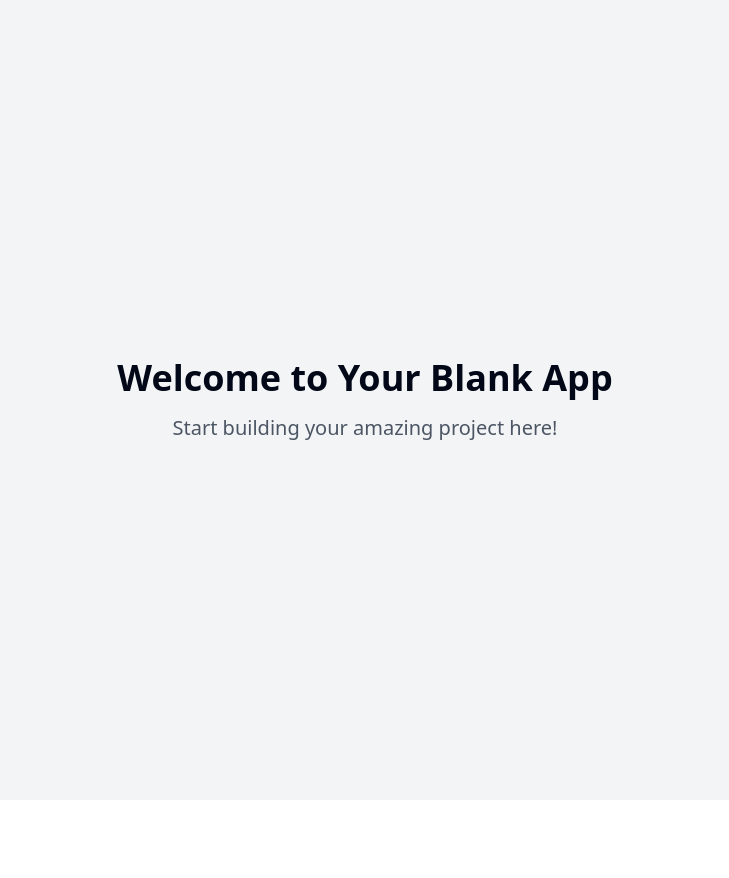
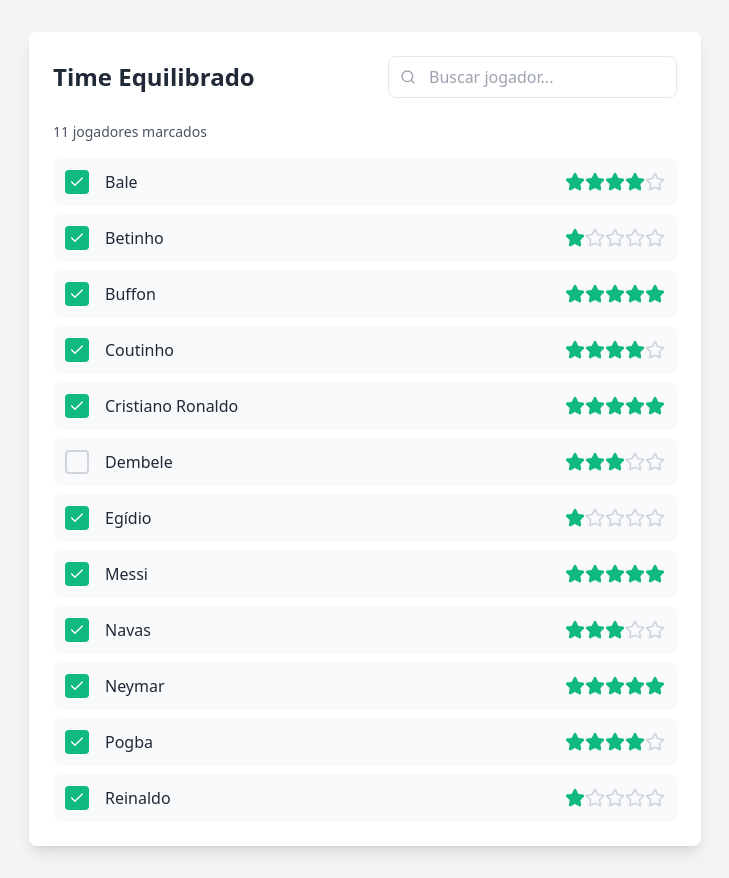
Before and after one commit to c1c3ru/visual-tapestry-app, a React (Vite) app: page / in a window 1280 px wide. Shown: the whole page, without its empty margins (275-1004 px from the left). Before the commit the page ends 800 px from the top, so only its background shows below. Built offline with nearby package versions, Linux system fonts and the light colour scheme.

Commit message:
Add application layout design
Implement a new layout design for the application based on the provided reference.
[skip gpt_engineer]

```diff
--- a/package.json
+++ b/package.json
@@ -45,6 +45,7 @@
     "cmdk": "^1.0.0",
     "date-fns": "^3.6.0",
     "embla-carousel-react": "^8.3.0",
+    "framer-motion": "^11.18.1",
     "input-otp": "^1.2.4",
     "lucide-react": "^0.462.0",
     "next-themes": "^0.3.0",
--- /dev/null
+++ b/src/components/PlayerList.tsx
@@ -0,0 +1,104 @@
+import { useState } from "react";
+import { Star, Check, Search } from "lucide-react";
+import { motion } from "framer-motion";
+
+interface Player {
+  id: number;
+  name: string;
+  rating: number;
+  selected: boolean;
+}
+
+const initialPlayers: Player[] = [
+  { id: 1, name: "Bale", rating: 4, selected: true },
+  { id: 2, name: "Betinho", rating: 1, selected: true },
+  { id: 3, name: "Buffon", rating: 5, selected: true },
+  { id: 4, name: "Coutinho", rating: 4, selected: true },
+  { id: 5, name: "Cristiano Ronaldo", rating: 5, selected: true },
+  { id: 6, name: "Dembele", rating: 3, selected: false },
+  { id: 7, name: "Egídio", rating: 1, selected: true },
+  { id: 8, name: "Messi", rating: 5, selected: true },
+  { id: 9, name: "Navas", rating: 3, selected: true },
+  { id: 10, name: "Neymar", rating: 5, selected: true },
+  { id: 11, name: "Pogba", rating: 4, selected: true },
+  { id: 12, name: "Reinaldo", rating: 1, selected: true },
+];
+
+export const PlayerList = () => {
+  const [players, setPlayers] = useState<Player[]>(initialPlayers);
+  const [searchTerm, setSearchTerm] = useState("");
+
+  const filteredPlayers = players.filter((player) =>
+    player.name.toLowerCase().includes(searchTerm.toLowerCase())
+  );
+
+  const selectedCount = players.filter((player) => player.selected).length;
+
+  const togglePlayer = (id: number) => {
+    setPlayers(
+      players.map((player) =>
+        player.id === id ? { ...player, selected: !player.selected } : player
+      )
+    );
+  };
+
+  return (
+    <div className="max-w-2xl mx-auto p-6 bg-white rounded-lg shadow-lg">
+      <div className="flex items-center justify-between mb-6">
+        <h1 className="text-2xl font-semibold text-gray-800">Time Equilibrado</h1>
+        <div className="relative">
+          <Search className="absolute left-3 top-1/2 transform -translate-y-1/2 text-gray-400 h-4 w-4" />
+          <input
+            type="text"
+            placeholder="Buscar jogador..."
+            className="pl-10 pr-4 py-2 border border-gray-200 rounded-lg focus:outline-none focus:ring-2 focus:ring-primary/50 transition-all"
+            value={searchTerm}
+            onChange={(e) => setSearchTerm(e.target.value)}
+          />
+        </div>
+      </div>
+
+      <div className="text-sm text-gray-600 mb-4">
+        {selectedCount} jogadores marcados
+      </div>
+
+      <div className="space-y-2">
+        {filteredPlayers.map((player) => (
+          <motion.div
+            key={player.id}
+            initial={{ opacity: 0, y: 20 }}
+            animate={{ opacity: 1, y: 0 }}
+            transition={{ duration: 0.3 }}
+            className="flex items-center justify-between p-3 bg-gray-50 rounded-lg hover:bg-gray-100 transition-colors"
+          >
+            <div className="flex items-center space-x-4">
+              <button
+                onClick={() => togglePlayer(player.id)}
+                className={`w-6 h-6 rounded flex items-center justify-center transition-colors ${
+                  player.selected
+                    ? "bg-primary text-white"
+                    : "border-2 border-gray-300"
+                }`}
+              >
+                {player.selected && <Check className="h-4 w-4" />}
+              </button>
+              <span className="text-gray-800 font-medium">{player.name}</span>
+            </div>
+            <div className="flex items-center">
+              {Array.from({ length: 5 }).map((_, index) => (
+                <Star
+                  key={index}
+                  className={`h-5 w-5 ${
+                    index < player.rating
+                      ? "text-primary fill-current"
+                      : "text-gray-300"
+                  }`}
+                />
+              ))}
+            </div>
+          </motion.div>
+        ))}
+      </div>
+    </div>
+  );
+};
--- a/src/pages/Index.tsx
+++ b/src/pages/Index.tsx
@@ -1,12 +1,9 @@
-// Update this page (the content is just a fallback if you fail to update the page)
+import { PlayerList } from "@/components/PlayerList";
 
 const Index = () => {
   return (
-    <div className="min-h-screen flex items-center justify-center bg-gray-100">
-      <div className="text-center">
-        <h1 className="text-4xl font-bold mb-4">Welcome to Your Blank App</h1>
-        <p className="text-xl text-gray-600">Start building your amazing project here!</p>
-      </div>
+    <div className="min-h-screen bg-gray-100 py-8">
+      <PlayerList />
     </div>
   );
 };
--- a/tailwind.config.ts
+++ b/tailwind.config.ts
@@ -12,85 +12,73 @@ export default {
   theme: {
     container: {
       center: true,
-			padding: '2rem',
+      padding: "2rem",
       screens: {
-				'2xl': '1400px'
-			}
+        "2xl": "1400px",
+      },
     },
     extend: {
       colors: {
-				border: 'hsl(var(--border))',
-				input: 'hsl(var(--input))',
-				ring: 'hsl(var(--ring))',
-				background: 'hsl(var(--background))',
-				foreground: 'hsl(var(--foreground))',
+        border: "hsl(var(--border))",
+        input: "hsl(var(--input))",
+        ring: "hsl(var(--ring))",
+        background: "hsl(var(--background))",
+        foreground: "hsl(var(--foreground))",
         primary: {
-					DEFAULT: 'hsl(var(--primary))',
-					foreground: 'hsl(var(--primary-foreground))'
+          DEFAULT: "#10B981",
+          foreground: "#FFFFFF",
         },
         secondary: {
-					DEFAULT: 'hsl(var(--secondary))',
-					foreground: 'hsl(var(--secondary-foreground))'
+          DEFAULT: "hsl(var(--secondary))",
+          foreground: "hsl(var(--secondary-foreground))",
         },
         destructive: {
-					DEFAULT: 'hsl(var(--destructive))',
-					foreground: 'hsl(var(--destructive-foreground))'
+          DEFAULT: "hsl(var(--destructive))",
+          foreground: "hsl(var(--destructive-foreground))",
         },
         muted: {
-					DEFAULT: 'hsl(var(--muted))',
-					foreground: 'hsl(var(--muted-foreground))'
+          DEFAULT: "hsl(var(--muted))",
+          foreground: "hsl(var(--muted-foreground))",
         },
         accent: {
-					DEFAULT: 'hsl(var(--accent))',
-					foreground: 'hsl(var(--accent-foreground))'
+          DEFAULT: "hsl(var(--accent))",
+          foreground: "hsl(var(--accent-foreground))",
         },
         popover: {
-					DEFAULT: 'hsl(var(--popover))',
-					foreground: 'hsl(var(--popover-foreground))'
+          DEFAULT: "hsl(var(--popover))",
+          foreground: "hsl(var(--popover-foreground))",
         },
         card: {
-					DEFAULT: 'hsl(var(--card))',
-					foreground: 'hsl(var(--card-foreground))'
+          DEFAULT: "hsl(var(--card))",
+          foreground: "hsl(var(--card-foreground))",
         },
-				sidebar: {
-					DEFAULT: 'hsl(var(--sidebar-background))',
-					foreground: 'hsl(var(--sidebar-foreground))',
-					primary: 'hsl(var(--sidebar-primary))',
-					'primary-foreground': 'hsl(var(--sidebar-primary-foreground))',
-					accent: 'hsl(var(--sidebar-accent))',
-					'accent-foreground': 'hsl(var(--sidebar-accent-foreground))',
-					border: 'hsl(var(--sidebar-border))',
-					ring: 'hsl(var(--sidebar-ring))'
-				}
       },
       borderRadius: {
-				lg: 'var(--radius)',
-				md: 'calc(var(--radius) - 2px)',
-				sm: 'calc(var(--radius) - 4px)'
+        lg: "var(--radius)",
+        md: "calc(var(--radius) - 2px)",
+        sm: "calc(var(--radius) - 4px)",
       },
       keyframes: {
-				'accordion-down': {
-					from: {
-						height: '0'
+        "accordion-down": {
+          from: { height: "0" },
+          to: { height: "var(--radix-accordion-content-height)" },
         },
-					to: {
-						height: 'var(--radix-accordion-content-height)'
-					}
+        "accordion-up": {
+          from: { height: "var(--radix-accordion-content-height)" },
+          to: { height: "0" },
         },
-				'accordion-up': {
-					from: {
-						height: 'var(--radix-accordion-content-height)'
+        "scale": {
+          "0%": { transform: "scale(1)" },
+          "50%": { transform: "scale(1.05)" },
+          "100%": { transform: "scale(1)" },
         },
-					to: {
-						height: '0'
-					}
-				}
       },
       animation: {
-				'accordion-down': 'accordion-down 0.2s ease-out',
-				'accordion-up': 'accordion-up 0.2s ease-out'
-			}
-		}
+        "accordion-down": "accordion-down 0.2s ease-out",
+        "accordion-up": "accordion-up 0.2s ease-out",
+        "scale": "scale 0.3s ease-in-out",
+      },
+    },
   },
   plugins: [require("tailwindcss-animate")],
 } satisfies Config;
```
Also changed, not shown: 1 other file (tests, documents, lock files or other folders). Lines whose indentation alone changed are shown as unchanged.
